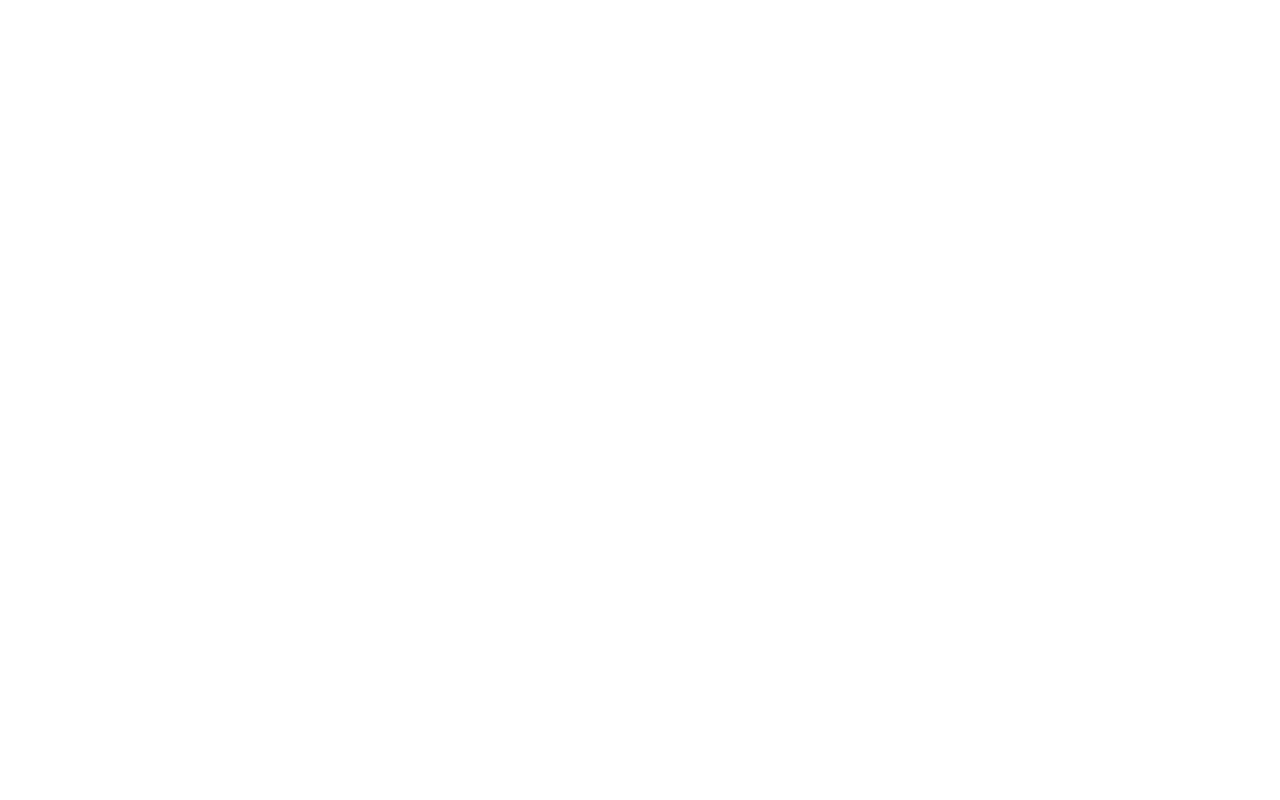
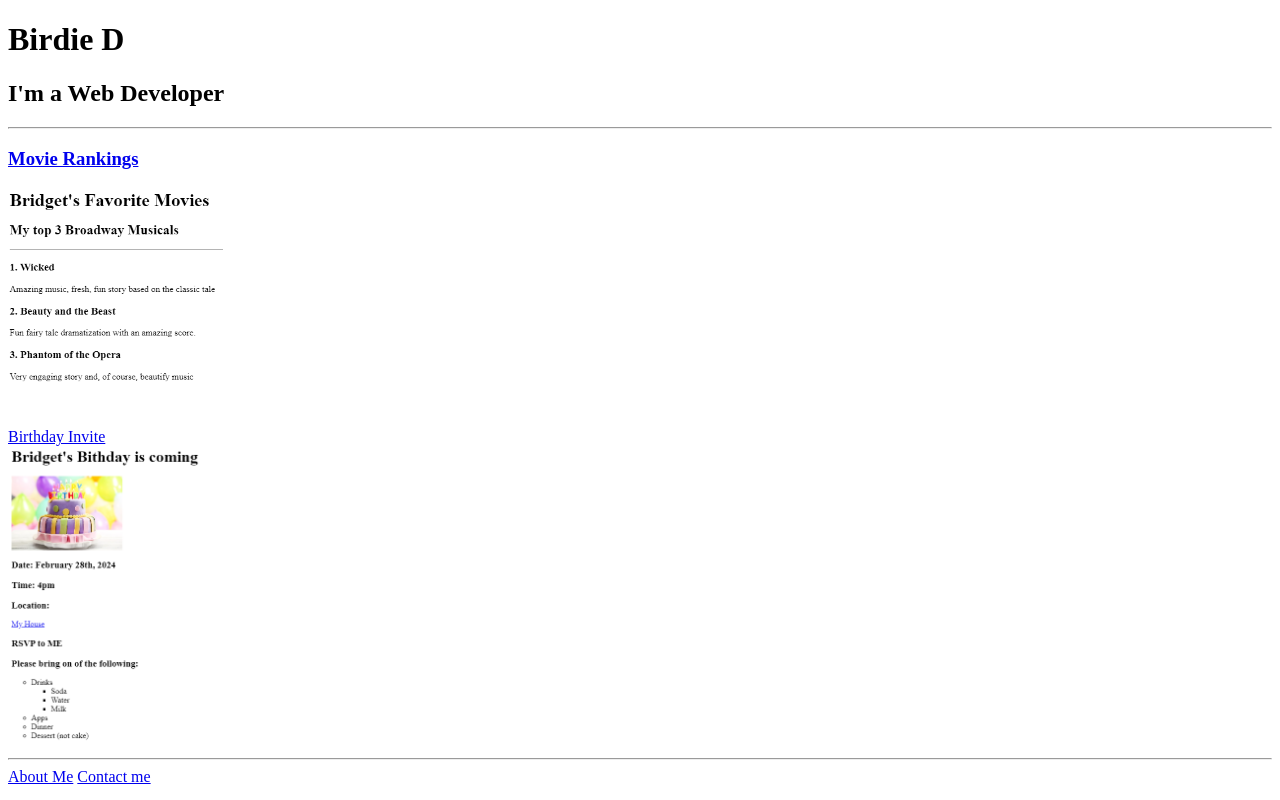
Before and after one commit to BirdieD-WebDev/html-portfolio, a plain HTML site: page index.html in a window 1280 px wide. Drawn offline with Linux system fonts and the light colour scheme.

Commit message:
Update index.html
wasn't saved

```diff
--- a/index.html
+++ b/index.html
@@ -1,15 +1,49 @@
 <!-- TODO 1: Create the HTML Boilerplate -->
+<!DOCTYPE html>
+<html lang="en">
+<head>
+    <meta charset="UTF-8">
+    <meta name="viewport" content="width=device-width, initial-scale=1.0">
+    <title>Birdie D - Web Developer</title>
+</head>
 
-<!-- TODO 2: Add Your previous projects' HTML into the public folder -->
 
-<!-- TODO 3: Take screenshots of your project previews and add the images to the images folder -->
+<body>
+    <!-- TODO 4: Add titles/subtitles etc. -->
+    <h1>Birdie D</h1>
+    <h2>I'm a Web Developer</h2>
+    <hr />
 
-<!-- TODO 4: Add titles/subtitles etc. -->
+    <!-- TODO 5: Add a link to the project pages -->
+    <h3><a href="./public/movie-ranking.html">Movie Rankings</a></h3>
+    <a
+        href="./public/movie-ranking.html"><img
+        src="./assets/images/MEmovie-ranking.png"
+        alt="Birdie D's Movie Rankings"
+        height="200">
+    </a>
 
-<!-- TODO 5: Add a link to the project pages -->
+    <br />
+    <br />
+    <br />
 
-<!-- TODO 6: Add images to show the project previews
-HINT for TODO 6: You can use the height attribute set to 200 to make the image smaller:
-https://developer.mozilla.org/en-US/docs/Web/HTML/Element/img#attr-height -->
+    <hr3><a href="./public/birthday-invite.html">Birthday Invite</a></hr3>
+    <br />
+    <a
+        href="./public/birthday-invite.html"><img
+        src="./assets/images/MEbirthday-invite.png"
+        alt="Birdie D's Birthday Invite"
+        height="300">
+    </a>
 
-<!-- TODO 7: Add the Contact Me and About Me page links -->
+
+    <!-- TODO 6: Add images to show the project previews
+    HINT for TODO 6: You can use the height attribute set to 200 to make the image smaller:
+    https://developer.mozilla.org/en-US/docs/Web/HTML/Element/img#attr-height -->
+
+    <!-- TODO 7: Add the Contact Me and About Me page links -->
+    <hr />
+    <a href="./public/about.html">About Me</a>
+    <a href="./public/contact.html">Contact me</a>
+</body>
+</html>
```
